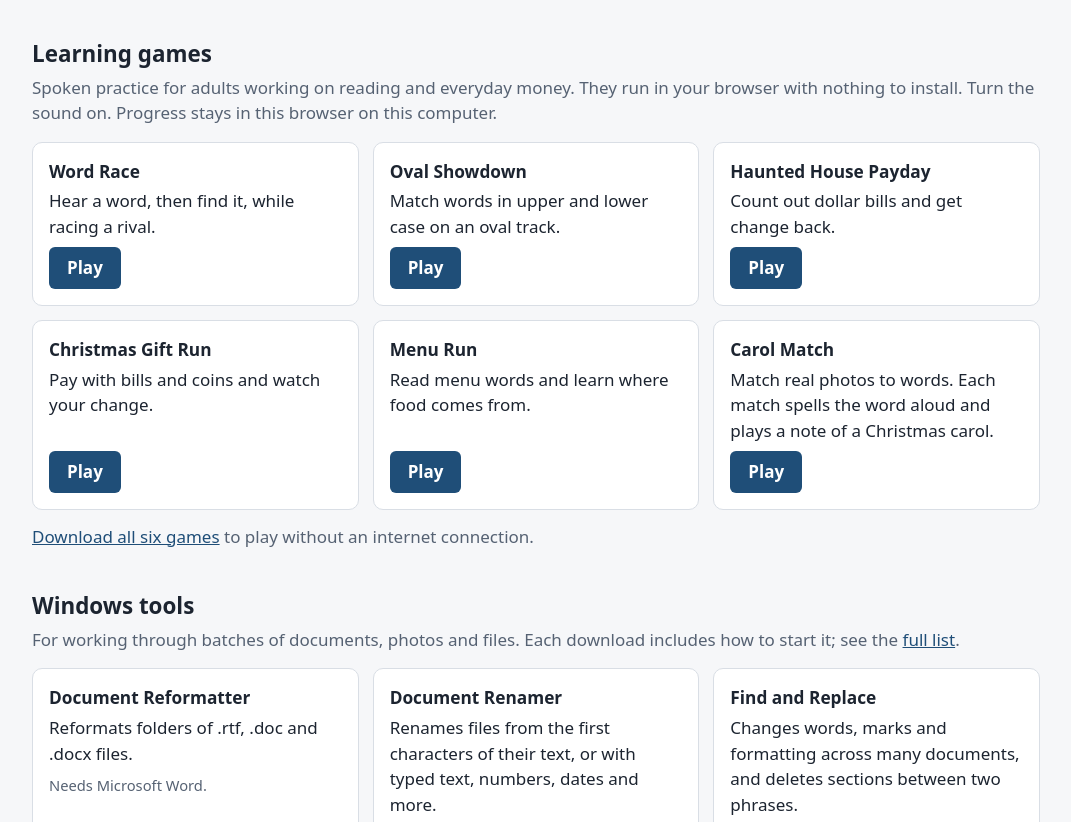
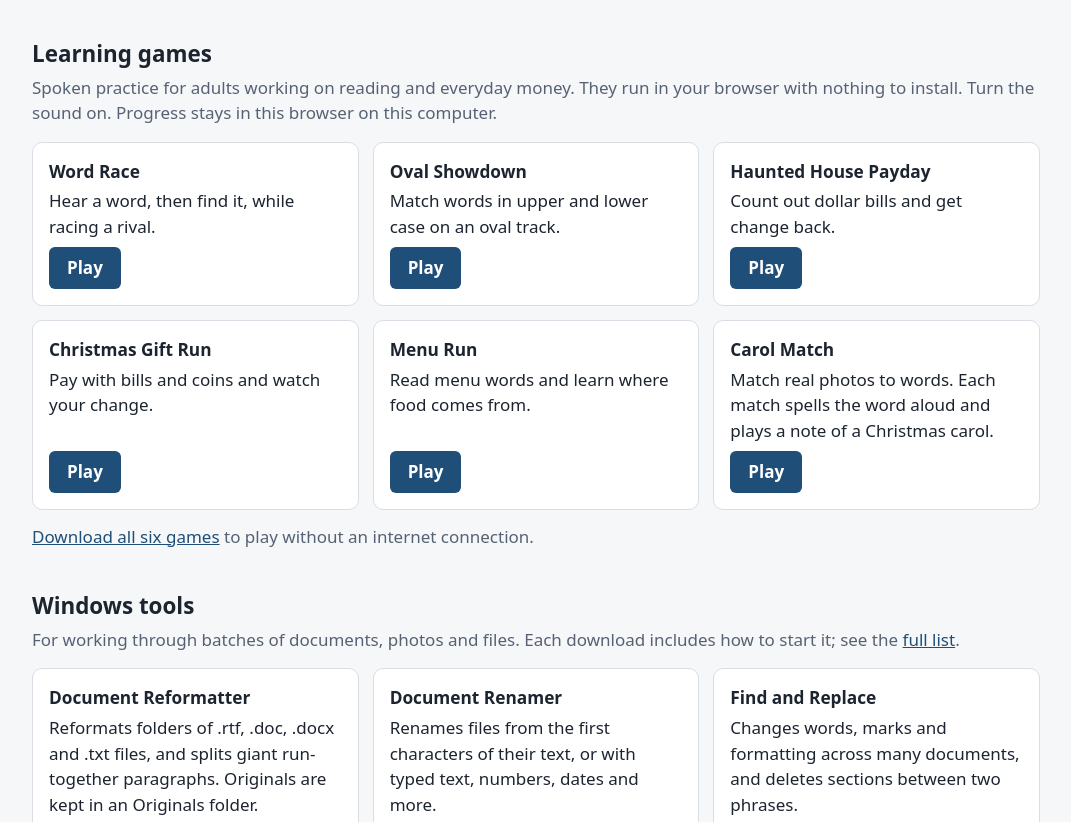
Before and after one commit to DJT1953/office-tools-and-learning-games, a plain HTML site: page docs/index.html in a window 1280 px wide. Shown: the part 107-929 px from the top of the page, without its empty margins (104-1175 px from the left). Drawn offline with Linux system fonts and the light colour scheme.

Commit message:
feat(document-reformatter): split run-together paragraphs; keep originals in "Originals"
- New tick box splits giant paragraphs whose line breaks were lost, at
  sentences followed by two spaces, then every few sentences if needed.
- Reformatted files stay in the chosen folder; originals move, unchanged,
  into an "Originals" folder. Nothing is overwritten: names get " (2)".
- Also brings in 1.0.1's small-screen fix: Start and Cancel stay in view.

Co-Authored-By: Claude Opus 5.5 <noreply@anthropic.com>

```diff
--- a/docs/index.html
+++ b/docs/index.html
@@ -48,7 +48,7 @@ a { color:var(--accent); }
     <h2>Windows tools</h2>
     <p class="note">For working through batches of documents, photos and files. Each download includes how to start it; see the <a href="https://github.com/DJT1953/office-tools-and-learning-games#windows-tools">full list</a>.</p>
     <ul>
-      <li class="card"><h3>Document Reformatter</h3><p>Reformats folders of .rtf, .doc and .docx files.</p><p class="need">Needs Microsoft Word.</p><a class="btn" href="https://github.com/DJT1953/office-tools-and-learning-games/releases/latest/download/document-reformatter.zip">Download</a></li>
+      <li class="card"><h3>Document Reformatter</h3><p>Reformats folders of .rtf, .doc, .docx and .txt files, and splits giant run-together paragraphs. Originals are kept in an Originals folder.</p><p class="need">Needs Microsoft Word.</p><a class="btn" href="https://github.com/DJT1953/office-tools-and-learning-games/releases/latest/download/document-reformatter.zip">Download</a></li>
       <li class="card"><h3>Document Renamer</h3><p>Renames files from the first characters of their text, or with typed text, numbers, dates and more.</p><p class="need">Needs Microsoft Word for names made from text.</p><a class="btn" href="https://github.com/DJT1953/office-tools-and-learning-games/releases/latest/download/document-renamer.zip">Download</a></li>
       <li class="card"><h3>Find and Replace</h3><p>Changes words, marks and formatting across many documents, and deletes sections between two phrases.</p><p class="need">Needs Microsoft Word.</p><a class="btn" href="https://github.com/DJT1953/office-tools-and-learning-games/releases/latest/download/find-and-replace.zip">Download</a></li>
       <li class="card"><h3>Duplicate File Finder</h3><p>Finds exact copies, matching documents, and look-alike photos and videos.</p><p class="need">Needs Python 3.</p><a class="btn" href="https://github.com/DJT1953/office-tools-and-learning-games/releases/latest/download/duplicate-file-finder.zip">Download</a></li>
```
Also changed, not shown: apps/Document Reformatter/How to use.txt, 3 other files.
